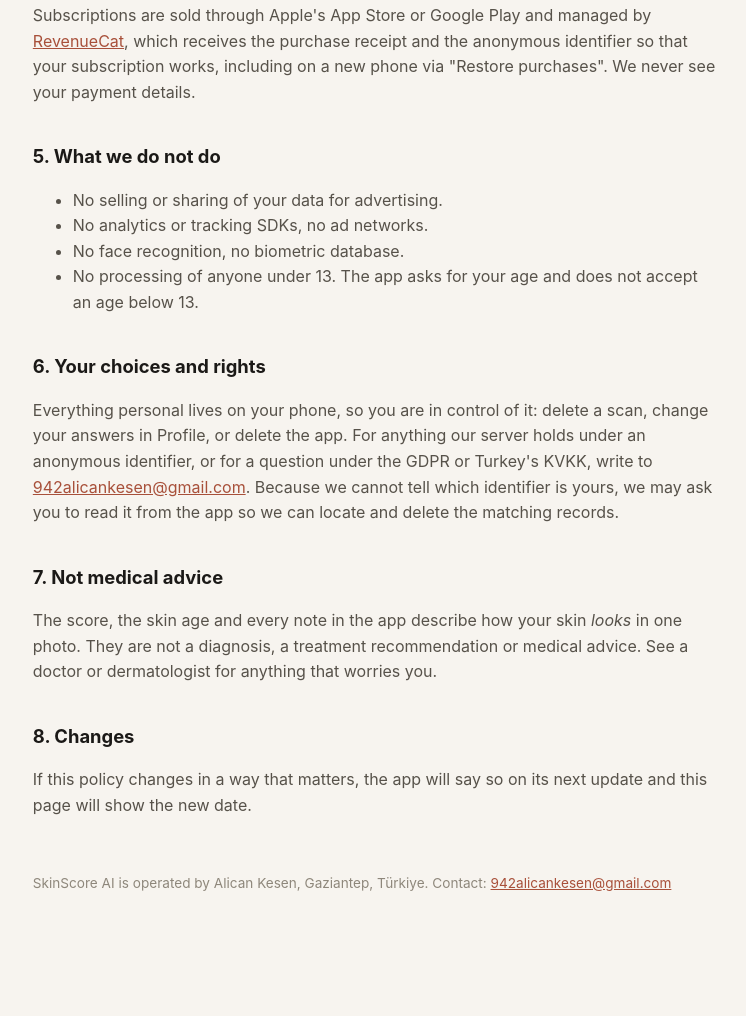
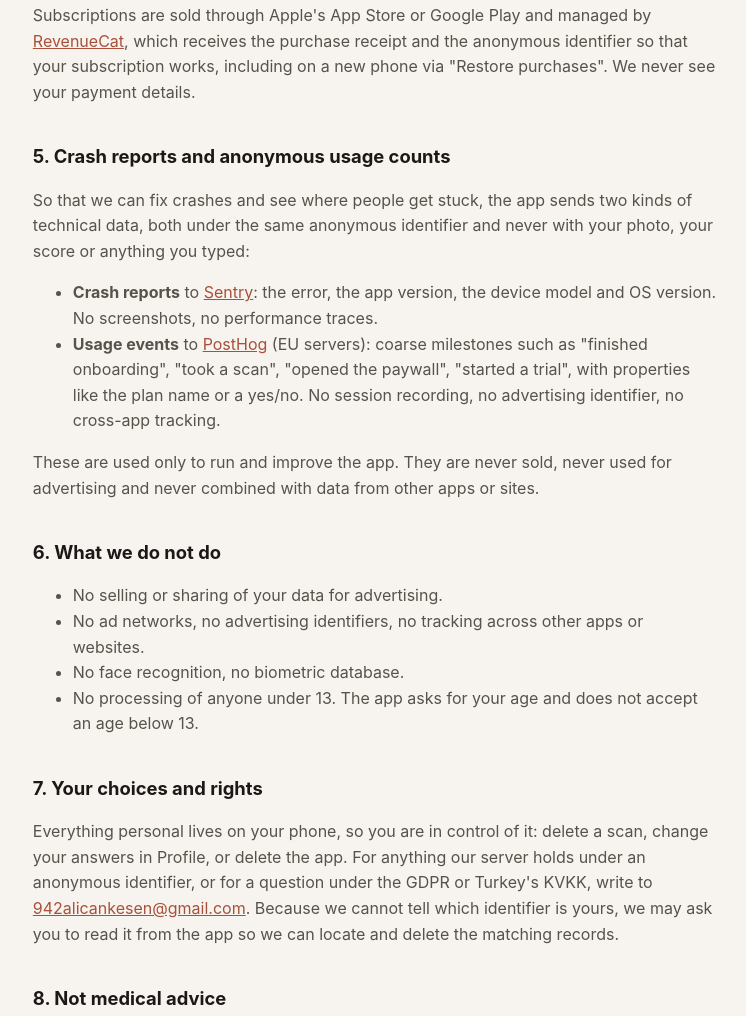
Before and after one commit to kesenalican/skinscore-site, a plain HTML site: page privacy.html in a window 1280 px wide. Shown: the part 1548-2564 px from the top of the page, without its empty margins (264-1010 px from the left). Before the commit the page ends 2506 px from the top, so only its background shows below. Drawn offline with Linux system fonts and the light colour scheme.

Commit message:
Privacy: crash reports and anonymous usage events

```diff
--- a/privacy.html
+++ b/privacy.html
@@ -9,9 +9,9 @@ table{border-collapse:collapse;width:100%;font-size:.95rem}td,th{text-align:left
 footer{margin-top:4em;color:var(--mute);font-size:.85rem}
 </style></head><body><main><nav><a href="./">SkinScore AI</a><a href="privacy">Privacy Policy</a><a href="terms">Terms of Use</a></nav>
 <h1>Privacy Policy</h1>
-<p class="meta">Effective 26 September 2026 · Applies to the SkinScore AI app on iOS and Android</p>
+<p class="meta">Effective 6 October 2026 · Applies to the SkinScore AI app on iOS and Android</p>
 
-<p>SkinScore AI is built so that it has to know as little about you as possible. There is no account, no name, no e-mail, no advertising and no analytics tracker. This page says exactly what the app does with your photo and the few other things it touches.</p>
+<p>SkinScore AI is built so that it has to know as little about you as possible. There is no account, no name, no e-mail and no advertising. This page says exactly what the app does with your photo and the few other things it touches.</p>
 
 <h2>1. Your selfie</h2>
 <p>When you take a selfie, the app sends that photo over an encrypted connection (HTTPS) to our server, which forwards it to Google's Gemini API to produce your score and notes. From your second scan on, the app may also send your <em>previous</em> selfie (the last one within 30 days) alongside it, so the result can say what changed. <strong>Our server does not store either photo.</strong> It is held in memory only for the seconds the analysis takes and is discarded when the result comes back. Google processes the image under the <a href="https://ai.google.dev/gemini-api/terms">Gemini API terms</a>; on the paid API tier we use, Google states that it does not use your content to train its models.</p>
@@ -34,20 +34,28 @@ footer{margin-top:4em;color:var(--mute);font-size:.85rem}
 <h2>4. Purchases</h2>
 <p>Subscriptions are sold through Apple's App Store or Google Play and managed by <a href="https://www.revenuecat.com/privacy">RevenueCat</a>, which receives the purchase receipt and the anonymous identifier so that your subscription works, including on a new phone via "Restore purchases". We never see your payment details.</p>
 
-<h2>5. What we do not do</h2>
+<h2>5. Crash reports and anonymous usage counts</h2>
+<p>So that we can fix crashes and see where people get stuck, the app sends two kinds of technical data, both under the same anonymous identifier and never with your photo, your score or anything you typed:</p>
+<ul>
+<li><strong>Crash reports</strong> to <a href="https://sentry.io/privacy/">Sentry</a>: the error, the app version, the device model and OS version. No screenshots, no performance traces.</li>
+<li><strong>Usage events</strong> to <a href="https://posthog.com/privacy">PostHog</a> (EU servers): coarse milestones such as "finished onboarding", "took a scan", "opened the paywall", "started a trial", with properties like the plan name or a yes/no. No session recording, no advertising identifier, no cross-app tracking.</li>
+</ul>
+<p>These are used only to run and improve the app. They are never sold, never used for advertising and never combined with data from other apps or sites.</p>
+
+<h2>6. What we do not do</h2>
 <ul>
 <li>No selling or sharing of your data for advertising.</li>
-<li>No analytics or tracking SDKs, no ad networks.</li>
+<li>No ad networks, no advertising identifiers, no tracking across other apps or websites.</li>
 <li>No face recognition, no biometric database.</li>
 <li>No processing of anyone under 13. The app asks for your age and does not accept an age below 13.</li>
 </ul>
 
-<h2>6. Your choices and rights</h2>
+<h2>7. Your choices and rights</h2>
 <p>Everything personal lives on your phone, so you are in control of it: delete a scan, change your answers in Profile, or delete the app. For anything our server holds under an anonymous identifier, or for a question under the GDPR or Turkey's KVKK, write to <a href="mailto:942alicankesen@gmail.com">942alicankesen@gmail.com</a>. Because we cannot tell which identifier is yours, we may ask you to read it from the app so we can locate and delete the matching records.</p>
 
-<h2>7. Not medical advice</h2>
+<h2>8. Not medical advice</h2>
 <p>The score, the skin age and every note in the app describe how your skin <em>looks</em> in one photo. They are not a diagnosis, a treatment recommendation or medical advice. See a doctor or dermatologist for anything that worries you.</p>
 
-<h2>8. Changes</h2>
+<h2>9. Changes</h2>
 <p>If this policy changes in a way that matters, the app will say so on its next update and this page will show the new date.</p>
 <footer>SkinScore AI is operated by Alican Kesen, Gaziantep, Türkiye. Contact: <a href="mailto:942alicankesen@gmail.com">942alicankesen@gmail.com</a></footer></main></body></html>
```
